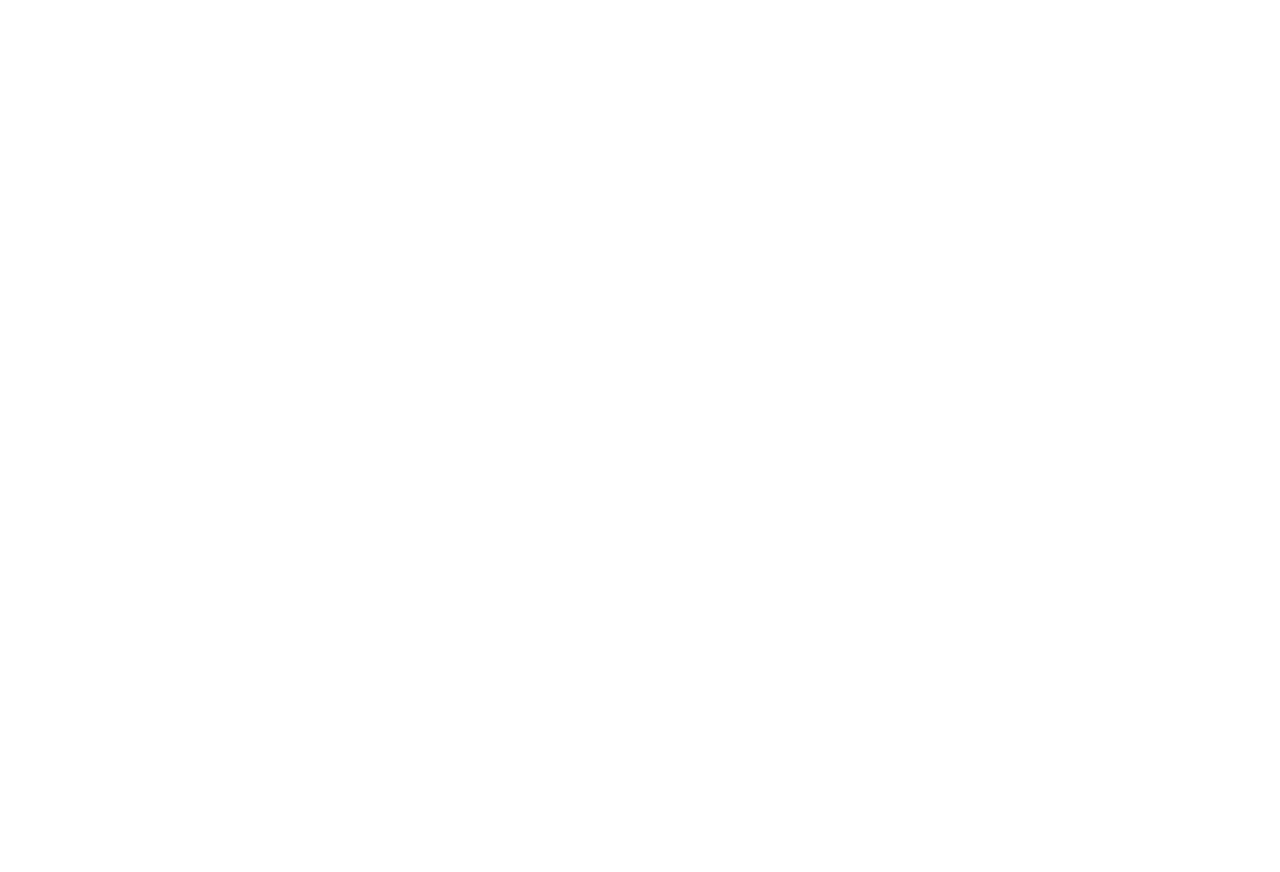
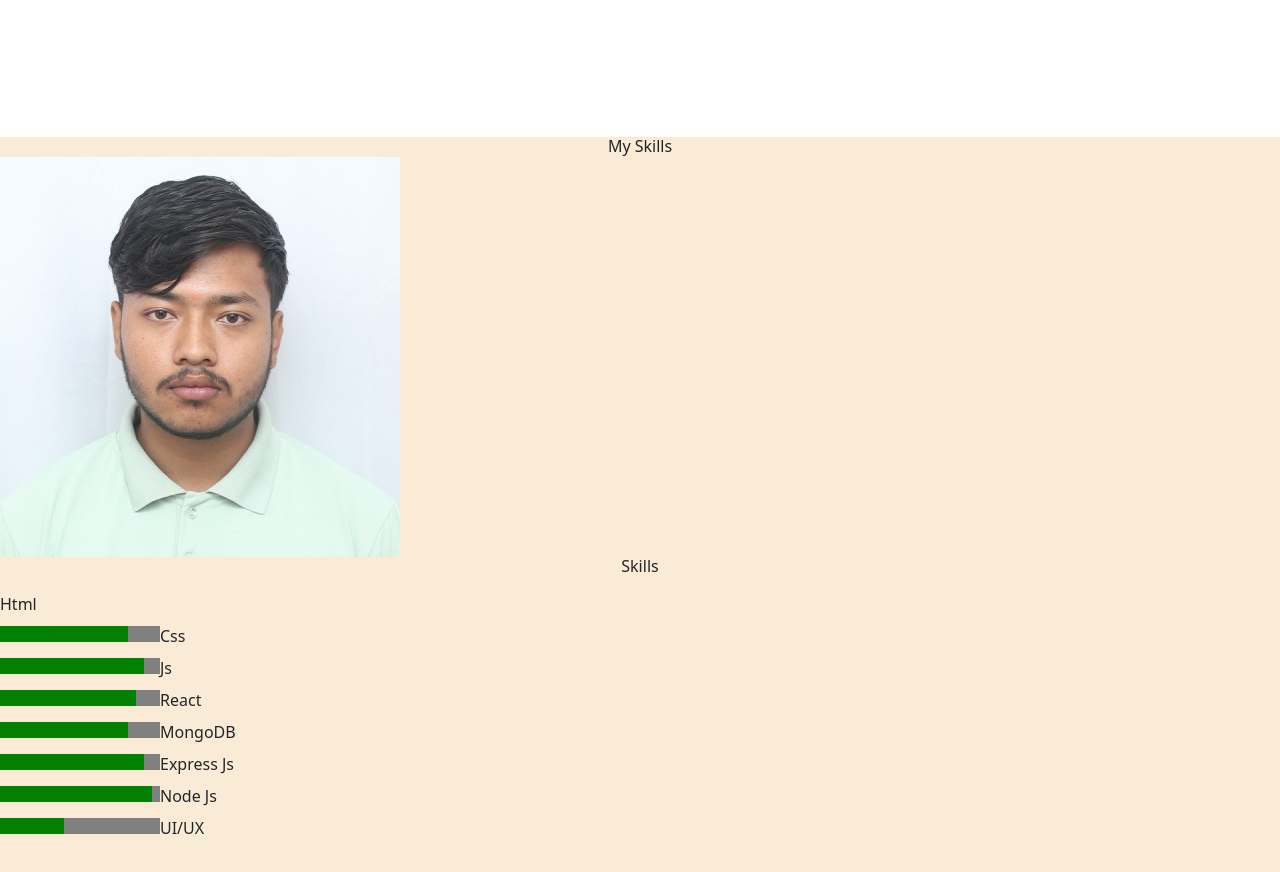
Before and after one commit to gurungsanjeev/personalPortfolio, a React (Vite) app: page / in a window 1280 px wide. Shown: the part 1760-2632 px from the top of the page. Before the commit the page ends 1482 px from the top, so only its background shows below. Built offline with nearby package versions, Linux system fonts and the light colour scheme; a web font is replaced by a local one.

Commit message:
added skils section

```diff
--- a/src/App.css
+++ b/src/App.css
@@ -7,6 +7,7 @@
 display: flex;
 justify-content: space-between;
 padding: 20px 50px;
+position: sticky;
 
 }
 .hero-img{
@@ -36,3 +37,11 @@
   margin:0px  2.7rem 0px 3rem;
 
 }
+.service-container{
+  height: 800px;
+
+}
+.skill-section{
+  height: 800px;
+  background-color: antiquewhite;
+}
--- a/src/components/Home.jsx
+++ b/src/components/Home.jsx
@@ -10,7 +10,7 @@
             <h3 className='text-purple-500 font-bold text-4xl tracking-wide'>Hello,</h3>
             <h2 className='text-purple-500 font-bold text-5xl tracking-wide' >I am a</h2>
             <h1 className='text-purple-500 font-bold text-6xl tracking-wide'>Full Stack Developer</h1>
-            <p className='text-sm mt-1 font-sans'>I am a passionate MERN stack developer, skilled in MongoDB, Express.js, React, and Node.js. I specialize in creating high-performance, scalable web applications with seamless user experiences and reliable backends. Committed to continuous learning and staying ahead of industry trends, I deliver efficient, maintainable solutions that align with business goals.</p>
+            <p className='text-sm mt-3 font-sans '>I am a passionate MERN stack developer, skilled in MongoDB, Express.js, React, and Node.js. I specialize in creating high-performance, scalable web applications with seamless user experiences and reliable backends. Committed to continuous learning and staying ahead of industry trends, I deliver efficient, maintainable solutions that align with business goals.</p>
             <div className="butn-grp flex gap-4">
               <div className="button  mt-10">
                 <button className=' bg-purple-500 p-6 rounded-ss-3xl text-white font-bold'>Hire Me!</button>
@@ -28,7 +28,7 @@
             </div>
           </div>
           <div className="home-right">
-            <img  src="main image.png" className='hero-img max-h-96' alt="" />
+            <img src="main image.png" className='hero-img max-h-96' alt="" />
 
 
           </div>
@@ -44,25 +44,25 @@
 
           </div>
           <div className="cards-List">
-            <div className="card-group">
-              <div className="card">
-              <i class="fa-solid fa-code fa-3x flex justify-center mt-4"></i>
+            <div className="card-group flex flex-wrap">
+              <div className="card min-w-50 rounded-lg">
+                <i class="fa-solid fa-code fa-3x flex justify-center mt-4"></i>
                 <div className="card-body">
                   <h2 className="card-title flex justify-center text-center font-bold text-xl">Custom Web Application Development</h2>
                   <p className="card-text text-justify">I specialize in developing custom web applications tailored to your unique business requirements, ensuring innovative solutions and exceptional user experiences.By leveraging the latest technologies, I deliver secure, scalable, and high-performance web applications that meet the demands of modern users.</p>
                   <p className="card-text"><small class="text-muted">Last updated 3 mins ago</small></p>
                 </div>
               </div>
-              <div className="card">
-              <i class="fa-brands fa-connectdevelop fa-3x flex justify-center mt-4"></i>
+              <div className="card min-w-50">
+                <i class="fa-brands fa-connectdevelop fa-3x flex justify-center mt-4"></i>
                 <div className="card-body">
                   <h2 className="card-title flex justify-center font-bold text-center text-xl">Frontend Development with React</h2>
                   <p className="card-text text-justify">I design and implement dynamic, responsive user interfaces using React, ensuring a seamless and engaging user experience across all devices.Utilizing React’s component-based architecture, I create scalable and maintainable frontend solutions that provide optimal performance and flexibility.</p>
                   <p className="card-text"><small class="text-muted">Last updated 3 mins ago</small></p>
                 </div>
               </div>
-              <div className="card">
-              <i class="fa-solid fa-earth-americas fa-3x flex justify-center mt-4" ></i>
+              <div className="card min-w-50">
+                <i class="fa-solid fa-earth-americas fa-3x flex justify-center mt-4" ></i>
                 <div className="card-body">
                   <h2 className="card-title flex justify-center font-bold text-center text-xl">Full-Stack Development (MERN Stack)</h2>
                   <p className="card-text text-justify">As a full-stack developer, I provide comprehensive web development services, utilizing the MERN stack (MongoDB, Express.js, React, Node.js) to build both the frontend and backend of your application.I ensure smooth integration between the client and server sides, creating scalable, secure, and high-performing web applications.</p>
@@ -76,6 +76,68 @@
 
 
 
+      {/* This is my skills section  */}
+      <section className='skill-section'>
+        <div className="sill-section h-30 ">
+          <div className="skill-heading h-50">
+
+            <h1 className='text-center p-10 text-3xl font-semibold'>My Skills</h1>
+          </div>
+          <div className="skill-innerContainer flex gap-12 justify-center align-middle">
+            <div className="image-container">
+              <img src="sanjeevv.jpg" alt="" />
+            </div>
+            <div className="text-container ">
+              <h2 className='text-center font-semibold'>Skills</h2>
+
+              <div className="skill-list flex gap-6 items-center mt-3">
+                <progress className='bg-slate-300 rounded-sm h-2 w-auto' max="100" value="85"></progress>
+                <label htmlFor="">Html</label>
+
+              </div>
+              <div className="skill-list flex gap-6 items-center mt-2">
+                <progress className='bg-slate-300 rounded-sm h-2' max="100" value="80"></progress>
+                <label htmlFor="">Css</label>
+
+              </div>
+              <div className="skill-list flex gap-6 items-center mt-2">
+                <progress className='bg-slate-300 rounded-sm h-2' max="100" value="90"></progress>
+                <label htmlFor="">Js</label>
+
+              </div>
+              <div className="skill-list flex gap-6 items-center mt-2">
+                <progress className='bg-slate-300 rounded-sm h-2' max="100" value="85"></progress>
+                <label htmlFor="">React</label>
+
+              </div>
+              <div className="skill-list flex gap-6 items-center mt-2">
+                <progress className='bg-slate-300 rounded-sm h-2' max="100" value="80"></progress>
+                <label htmlFor="">MongoDB</label>
+
+              </div>
+              <div className="skill-list flex gap-6 items-center mt-2">
+                <progress className='bg-slate-300 rounded-sm h-2' max="100" value="90"></progress>
+                <label htmlFor="">Express Js</label>
+
+              </div>
+              <div className="skill-list flex gap-6 items-center mt-2">
+                <progress className='bg-slate-300 rounded-sm h-2' max="100" value="95"></progress>
+                <label htmlFor="">Node Js</label>
+
+              </div>
+              <div className="skill-list flex gap-6 items-center mt-2">
+                <progress className='bg-slate-300 rounded-sm h-2' max="100" value="40"></progress>
+                <label htmlFor="">UI/UX</label>
+
+              </div>
+            </div>
+          </div>
+
+        </div>
+      </section>
+
+
+
 
 
 
```
Also changed, not shown: public/sanjeevv.jpg (added).
